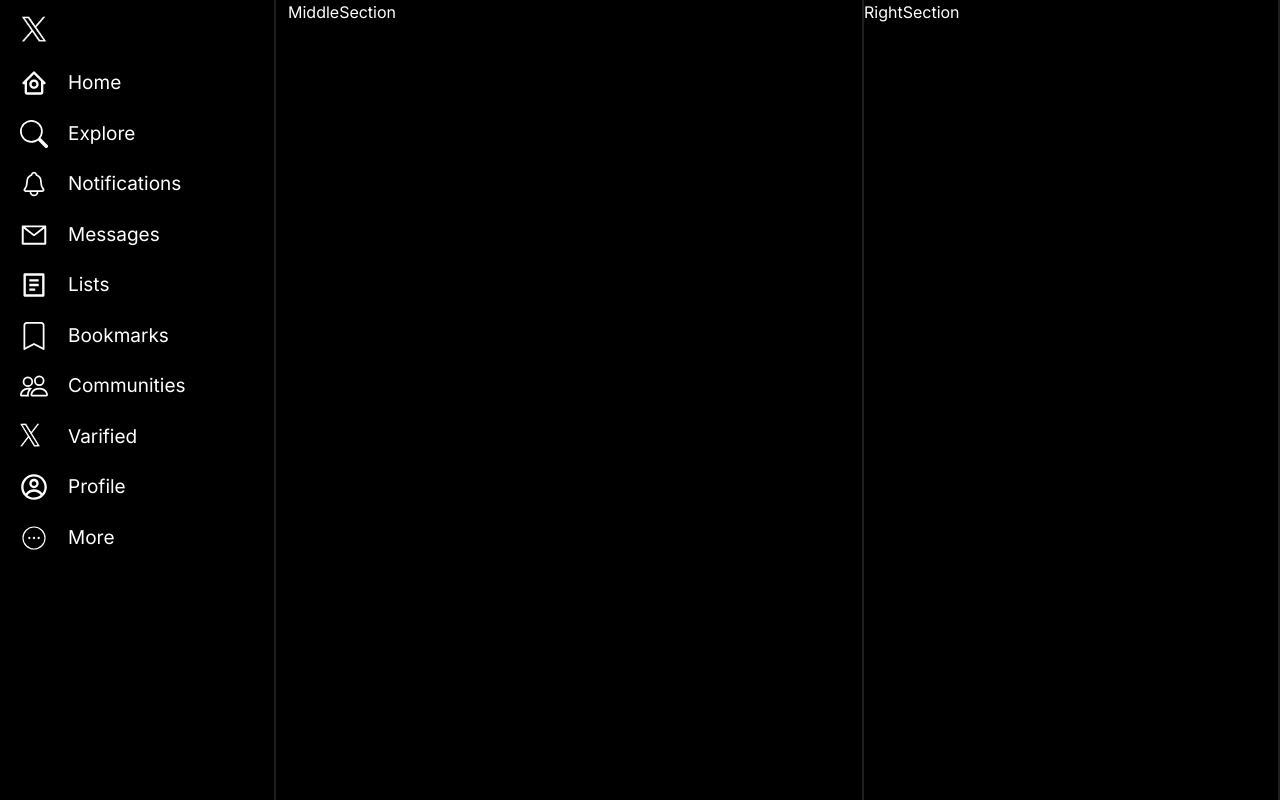
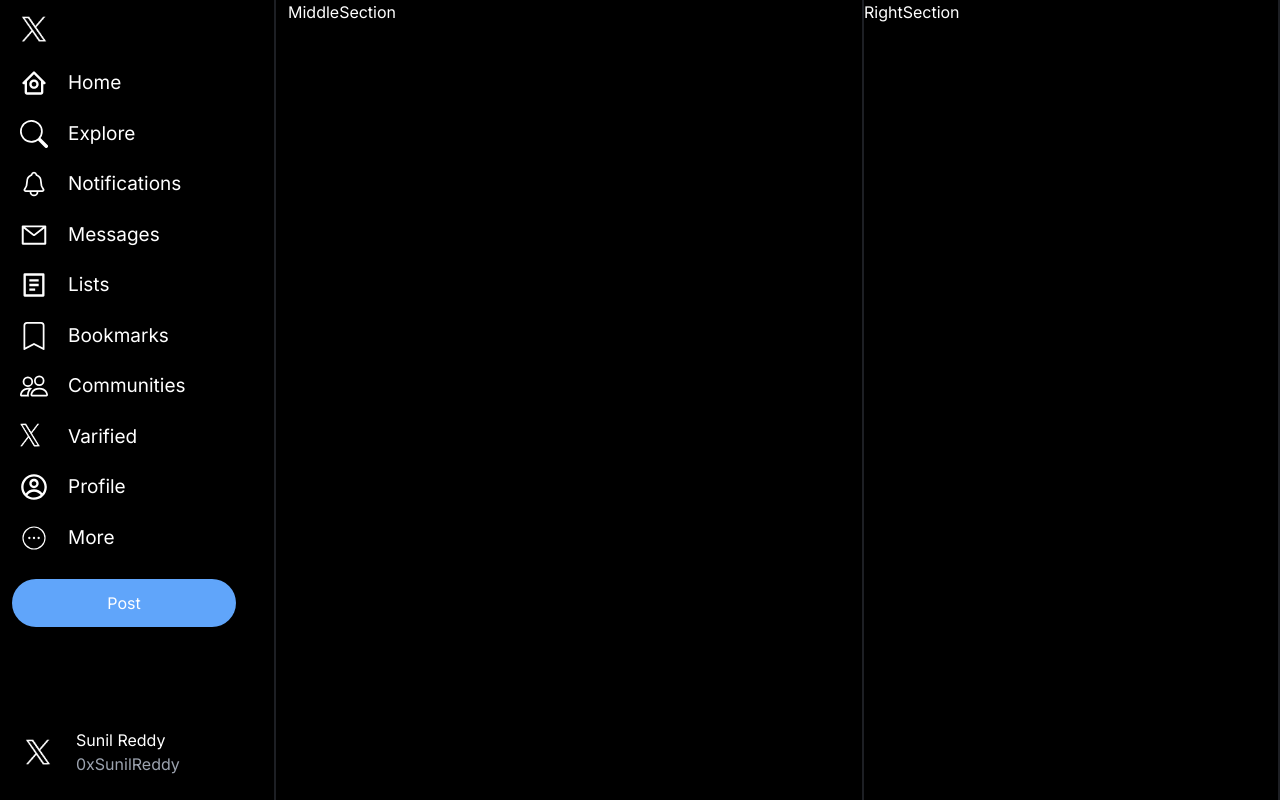
Before and after one commit to 0xSunday/twitter-clone, a Next.js app: page / in a window 1280 px wide. Built offline with nearby package versions, Linux system fonts and the light colour scheme.

Commit message:
added left side for big screens

```diff
--- a/components/LeftSidebar.tsx
+++ b/components/LeftSidebar.tsx
@@ -5,7 +5,8 @@
 
 const LeftSidebar = () => {
   return (
-    <div className="hidden md:flex w-[16.5rem] mx-3 pt-4 pb-4  border-r-[2px] border-r-[rgb(29,31,36)] h-[100vh] flex-col">
+    <div className="flex justify-between w-[16.5rem] mx-3 pt-4 pb-4  border-r-[2px] border-r-[rgb(29,31,36)] h-[100vh] flex-col">
+      <div className="hidden md:flex flex-col">
         <div>
           <Image
             className="w-11"
@@ -18,7 +19,11 @@
 
         <div className="py-4">
           {sidebarElement.map((d, index) => (
-          <Link href={d.route} key={index} className="flex gap-3  rounded-3xl ">
+            <Link
+              href={d.route}
+              key={index}
+              className="flex gap-3  rounded-3xl "
+            >
               <div className="flex gap-5 pr-5  pl-2  py-[11px] rounded-3xl hover:bg-[rgb(22,24,28)]">
                 {d.name === "Varified" ? (
                   <Image
@@ -41,6 +46,26 @@
             </Link>
           ))}
         </div>
+        <div className="w-full">
+          <button className="h-12  w-56 rounded-full bg-blue-400 hover:opacity-90  ">
+            Post
+          </button>
+        </div>
+      </div>
+
+      <div className="flex gap-4 items-center w-full hover:bg-slate-900 rounded-full px-1 py-2">
+        <Image
+          className="w-11 rounded-full"
+          src="/logo.webp"
+          width={100}
+          height={100}
+          alt="Picture of the author"
+        />
+        <div>
+          <p>Sunil Reddy</p>
+          <p className="text-gray-400">0xSunilReddy</p>
+        </div>
+      </div>
     </div>
   );
 };
```
Lines whose indentation alone changed are shown as unchanged.
